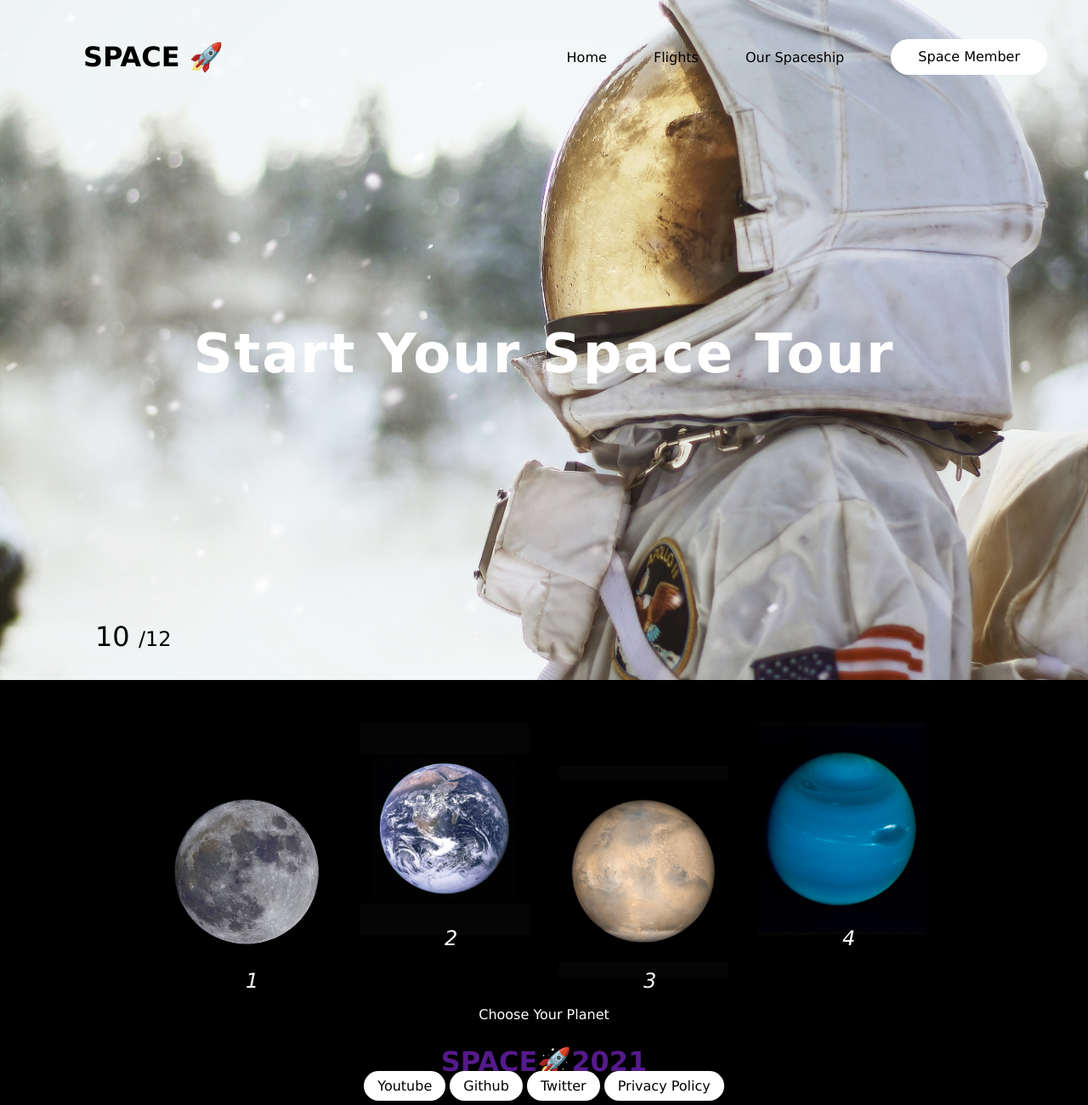
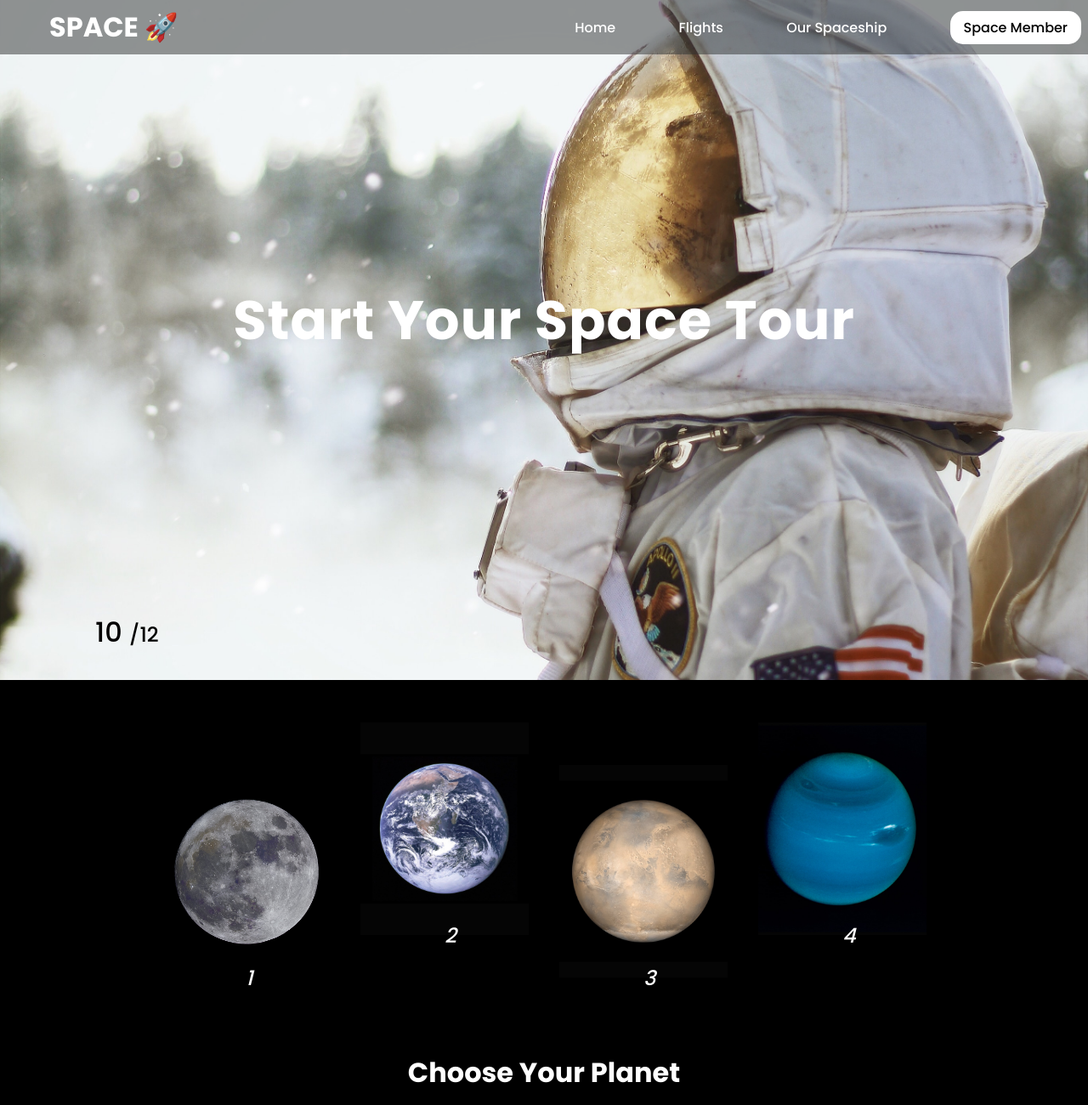
Before and after one commit to AndikaBayuS/Progate_2D, a plain HTML site: page index.html in a window 1280 px wide. Shown: the top 1300 px of the page at 85% size. Drawn offline with Linux system fonts and the light colour scheme.

Commit message:
Update stylesheet.css
Update 10.30 (15/10/2021)

```diff
--- a/stylesheet.css
+++ b/stylesheet.css
@@ -1,3 +1,5 @@
+@import url('https://fonts.googleapis.com/css2?family=Poppins:wght@400;500;700&display=swap');
+
 * {
     margin: 0;
     padding: 0;
@@ -7,7 +9,7 @@
 body {
     background: black;
     color: white;
-    font-family:'Lucida Sans', 'Lucida Sans Regular', 'Lucida Grande', 'Lucida Sans Unicode', Geneva, Verdana, sans-serif
+    font-family: "Poppins", sans-serif;
 }
 
 a {
@@ -32,35 +34,36 @@ header {
 nav {
     display: flex;
     justify-content: space-between;
-    padding: 3rem;
+    padding: 0.5rem;
     position: relative;
     align-items: center;
+    background: rgba(46, 49, 49, 0.5);
 }
 .logo a {
-    color: black;
+    color: white;
     font-size: 2rem;
-    font-weight: bolder;
+    font-weight: 700;
     padding-left: 50px;
 }
 
 
 .btn {
-    color: black;
+    color: white;
     font-weight: 500;
-    padding-right: 50px;
+    padding-right: 70px;
 }
 
 .btn-sign-up {
-    padding: 0.7rem 2rem;
+    padding: 0.5rem 1rem;
     background: white;
     color: black;
     font-weight: 500;
-    border-radius: 50px;
+    border-radius: 15px;
     transition: 0.3s;
 }
 
 .btn-sign-up:hover {
-    background: black;
+    background:gray;
     color: white;
 }
 
@@ -71,7 +74,8 @@ nav {
     font-size: 4rem;
     position: relative;
     font-weight: 700;
-    letter-spacing: 2px;
+    letter-spacing: 1px;
+    color: white;
 }
 
 .main-bottom{
@@ -95,28 +99,6 @@ nav {
     padding: 2rem 7rem;
 }
 
-.social-media {
-    display: flex;
-    list-style: none;
-    width: 500px;
-    justify-content: space-between;
-    align-items: center;
-    padding: 0 3rem;
-}
-
-.social-media li {
-    justify-content: space-between;
-    padding-right: 30px;
-}
-
-
-.tmbl {
-    padding: 0.5rem 1rem;
-    background: white;
-    color: black;
-    font-weight: 500;
-    border-radius: 50px;
-}
 
 /* Bagian Body */
 
@@ -148,7 +130,7 @@ nav {
     width: 100%;
     height: 100%;
     object-fit: cover;
-    position: abolute;
+    position: relative;
 }
 
 .image-box:nth-child(odd) {
@@ -170,13 +152,36 @@ nav {
 
 .body-info {
     text-align: center;
-    font-size: 1rem;
+    font-size: 2rem;
+    font-weight: 700;
     line-height: 1.5rem;
+    margin: 100px;
 }
 
 /* Bagian Footer */
+footer {
+    width: 100%;
+}
+
 .footer {
-    width: 100%;
-    padding: 1.5rem 1rem;
-    text-align: center;
+    display: flex;
+    padding: 0.5rem;
+    position: relative;
+    align-items: center;
+    background: rgba(46, 49, 49, 0.3);
+    justify-content: center;
 }
+
+.footer-logo a {
+    color: white;
+    font-size: 1.5rem;
+    font-weight: 700;
+    padding-right: 40px;
+}
+
+.footer-list a {
+    color: white;
+    font-weight: 400;
+    font-size: 1rem;
+    padding-right: 30px;
+}
```
